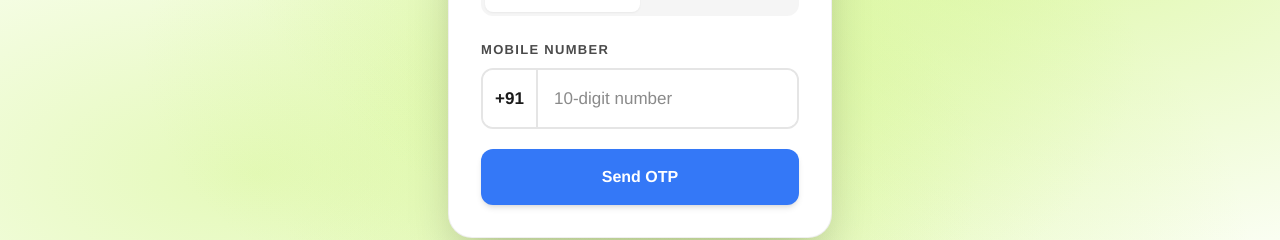
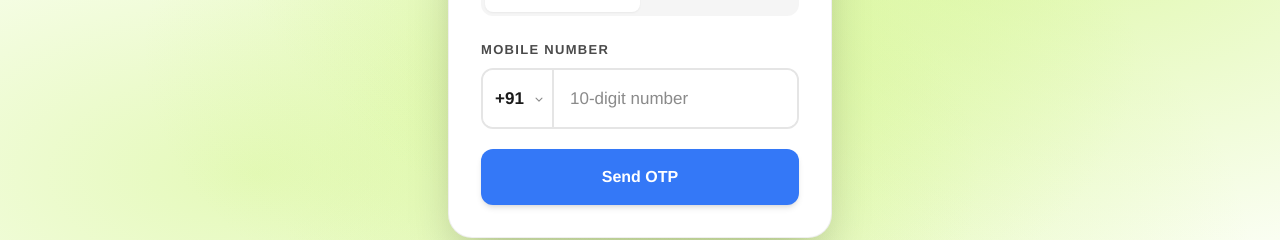
Before and after one commit to radcool22/meditrack_v3, a React (Vite) app in the folder client/: page /login in a window 1280 px wide. Shown: the part 346-586 px from the top of the page. Built offline with nearby package versions, Linux system fonts and the light colour scheme.

Commit message:
fixed US country code error

```diff
--- a/client/src/pages/LoginPage.jsx
+++ b/client/src/pages/LoginPage.jsx
@@ -1,4 +1,4 @@
-import { useState } from 'react'
+import { useState, useRef } from 'react'
 import logo from '../assets/logo.svg'
 import { useNavigate } from 'react-router-dom'
 import { useTranslation } from 'react-i18next'
@@ -21,6 +21,7 @@ export default function LoginPage() {
 
   const [mode, setMode] = useState('login') // 'login' | 'signup'
   const [countryCode, setCountryCode] = useState('+91')
+  const countryCodeRef = useRef('+91')
   const [phone, setPhone] = useState('')
   const [otp, setOtp] = useState('')
   const [step, setStep] = useState('phone') // 'phone' | 'otp'
@@ -49,7 +50,7 @@ export default function LoginPage() {
     }
     setLoading(true)
     try {
-      await axios.post('/api/auth/send-otp', { phone_number: `${countryCode}${phone}`, mode })
+      await axios.post('/api/auth/send-otp', { phone_number: `${countryCodeRef.current}${phone}`, mode })
       setStep('otp')
     } catch (err) {
       const data = err.response?.data
@@ -68,7 +69,7 @@ export default function LoginPage() {
     setLoading(true)
     try {
       const { data } = await axios.post('/api/auth/verify-otp', {
-        phone_number: `${countryCode}${phone}`,
+        phone_number: `${countryCodeRef.current}${phone}`,
         otp_code: otp,
       })
       login(data.token, data.user)
@@ -157,15 +158,20 @@ export default function LoginPage() {
                 {t('phone_label')}
               </label>
               <div className="flex items-stretch border-2 border-ink-200 rounded-xl overflow-hidden focus-within:border-accent-500 transition-colors">
+                <div className="relative shrink-0 border-r-2 border-ink-200">
                   <select
                     value={countryCode}
-                  onChange={(e) => { setCountryCode(e.target.value); setPhone('') }}
-                  className="bg-white text-ink-900 text-[17px] font-bold px-3 py-4 border-r-2 border-ink-200 outline-none shrink-0 cursor-pointer appearance-none"
+                    onChange={(e) => { countryCodeRef.current = e.target.value; setCountryCode(e.target.value); setPhone('') }}
+                    className="bg-white text-ink-900 text-[17px] font-bold pl-3 pr-7 py-4 outline-none cursor-pointer appearance-none h-full"
                   >
                     {COUNTRY_CODES.map(c => (
                       <option key={c.code} value={c.code}>{c.label}</option>
                     ))}
                   </select>
+                  <svg xmlns="http://www.w3.org/2000/svg" viewBox="0 0 20 20" fill="currentColor" className="pointer-events-none absolute right-1.5 top-1/2 -translate-y-1/2 w-3.5 h-3.5 text-ink-400">
+                    <path fillRule="evenodd" d="M5.22 8.22a.75.75 0 0 1 1.06 0L10 11.94l3.72-3.72a.75.75 0 1 1 1.06 1.06l-4.25 4.25a.75.75 0 0 1-1.06 0L5.22 9.28a.75.75 0 0 1 0-1.06Z" clipRule="evenodd" />
+                  </svg>
+                </div>
                 <input
                   type="tel"
                   inputMode="numeric"
```
Lines whose indentation alone changed are shown as unchanged.
